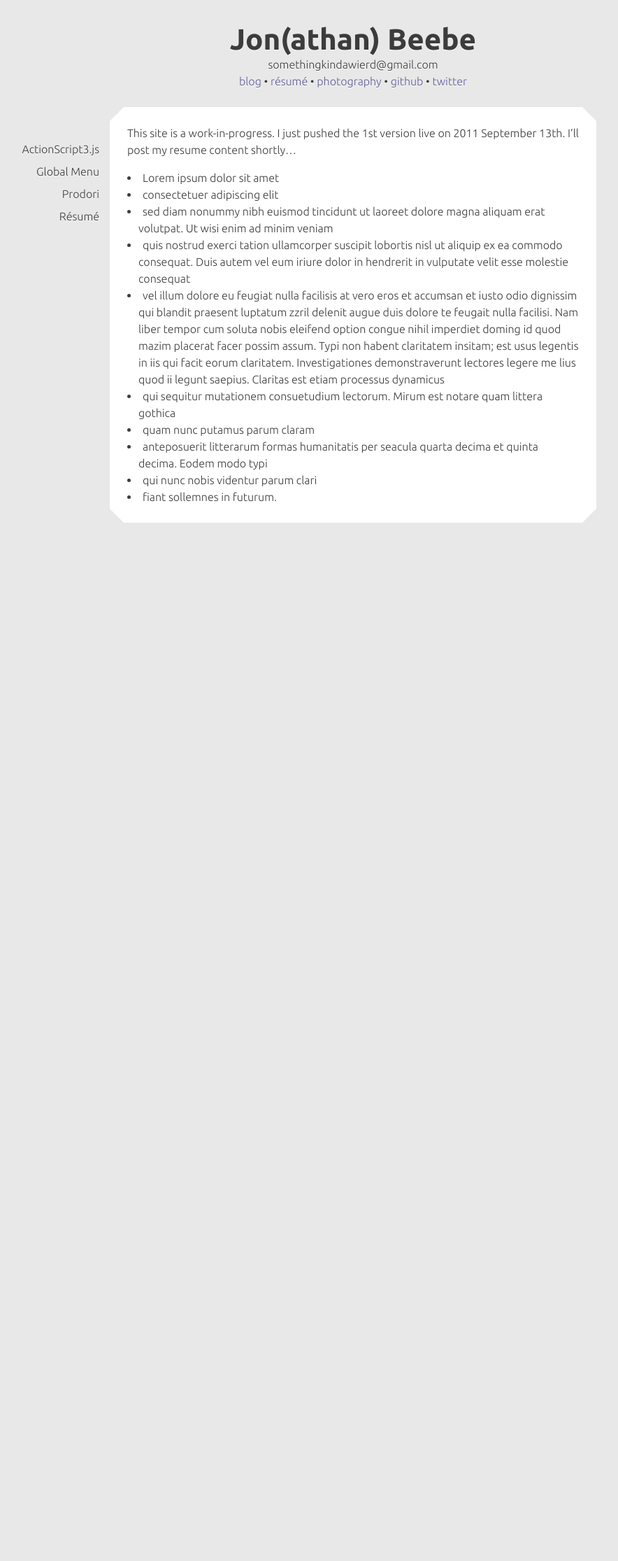
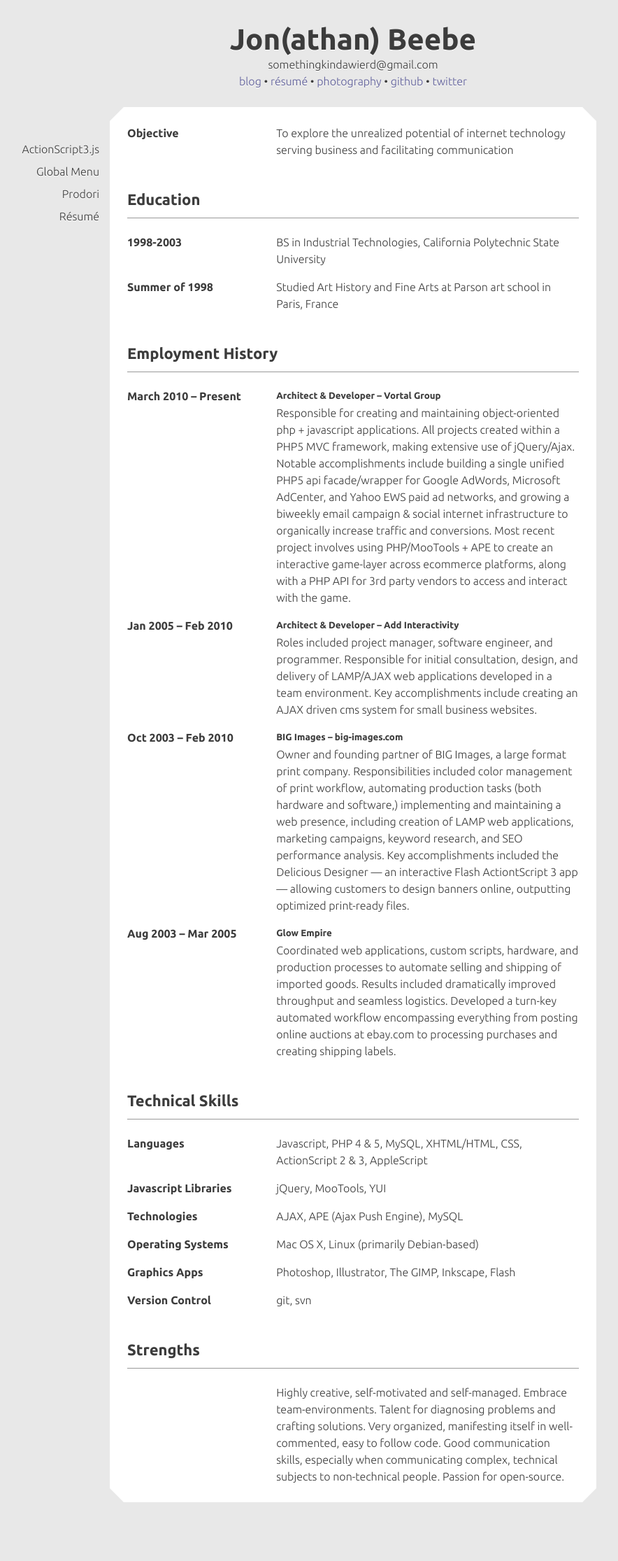
Before and after one commit to jonathan-beebe/somethingkindawierd.github.com, a Jekyll site: the page built from jon-beebe-resume.markdown, in a window 1280 px wide. Shown: the whole page at 70% size, without its empty margins (235-1119 px from the left). Built offline with Jekyll 4.4.1, drawn with Linux system fonts in a browser that asks for light colours; before the commit the page ends 900 px from its top, so only the background shows below that.

Commit message:
Added resume + finessed styles. Began coding styles in less.css

```diff
--- a/_posts/projects/_posts/2011-01-01-test.markdown
+++ b/_posts/projects/_posts/2011-01-01-test.markdown
@@ -54,6 +54,7 @@ Aenean sem lectus, dapibus et gravida ut, interdum ut nunc. Nunc ornare sollicit
 <div class="img half right">
 <img src="/images/half_04.jpg" />
 </div>
+<div class="clear-both"></div>
 
 *	List
 *	Items in List
--- a/css/styles.css
+++ b/css/styles.css
@@ -2,142 +2,205 @@
 	http://lessframework.com
 	by Joni Korpi
 	License: http://opensource.org/licenses/mit-license.php	*/
-
-
 /*	Resets
 	------	*/
-
-html, body, div, span, object, iframe, h1, h2, h3, h4, h5, h6,
-p, blockquote, pre, a, abbr, address, cite, code, del, dfn, em,
-img, ins, kbd, q, samp, small, strong, sub, sup, var, b, i, hr,
-dl, dt, dd, ol, ul, li, fieldset, form, label, legend,
-table, caption, tbody, tfoot, thead, tr, th, td,
-article, aside, canvas, details, figure, figcaption, hgroup,
-menu, footer, header, nav, section, summary, time, mark, audio, video {
+html,
+body,
+div,
+span,
+object,
+iframe,
+h1,
+h2,
+h3,
+h4,
+h5,
+h6,
+p,
+blockquote,
+pre,
+a,
+abbr,
+address,
+cite,
+code,
+del,
+dfn,
+em,
+img,
+ins,
+kbd,
+q,
+samp,
+small,
+strong,
+sub,
+sup,
+var,
+b,
+i,
+hr,
+dl,
+dt,
+dd,
+ol,
+ul,
+li,
+fieldset,
+form,
+label,
+legend,
+table,
+caption,
+tbody,
+tfoot,
+thead,
+tr,
+th,
+td,
+article,
+aside,
+canvas,
+details,
+figure,
+figcaption,
+hgroup,
+menu,
+footer,
+header,
+nav,
+section,
+summary,
+time,
+mark,
+audio,
+video {
   margin: 0;
   padding: 0;
   border: 0;
 }
-
-article, aside, canvas, figure, figure img, figcaption, hgroup,
-footer, header, nav, section, audio, video {
+article,
+aside,
+canvas,
+figure,
+figure img,
+figcaption,
+hgroup,
+footer,
+header,
+nav,
+section,
+audio,
+video {
   display: block;
 }
-
-a img {border: 0;}
-
-a, a:active, a:hover { text-decoration: none; }
-
-
-
+a img {
+  border: 0;
+}
+a, a:active, a:hover {
+  text-decoration: none;
+}
 /*	Typography presets
 	------------------	*/
-
 .gigantic {
   font-size: 68px;
   line-height: 72px;
   letter-spacing: -1px;
 }
-
 .huge, h1 {
   font-size: 42px;
   line-height: 48px;
 }
-
 .large, h2 {
   font-size: 26px;
   line-height: 36px;
 }
-
 .bigger, h3 {
   font-size: 22px;
   line-height: 30px;
 }
-
 p, ul, ol {
   margin: 1em 0;
 }
-
-li p { margin: 0; }
-
+li p {
+  margin: 0;
+}
 ul, ol {
   list-style-position: inside;
 }
-
 ul ul {
   margin: 0 0 0 1em;
 }
-
 ol ol {
   margin: 0 0 0 1em;
 }
-
 ul li, ol li {
   margin-left: 1em;
   text-indent: -1em;
 }
-
-
 body {
   font: 16px/24px Helvetica, sans-serif;
   font-family: 'Ubuntu', sans-serif;
   text-shadow: 0 1px 0 white;
 }
-
 .small, small {
   font-size: 13px;
   line-height: 18px;
 }
-
 .active {
   font-weight: bold;
 }
-
 code {
   white-space: pre;
 }
-
 /* Selection colours (easy to forget) */
-
-::selection			{background: rgb(255,255,158);}
-::-moz-selection	{background: rgb(255,255,158);}
-img::selection		{background: transparent;}
-img::-moz-selection	{background: transparent;}
-body {-webkit-tap-highlight-color: rgb(255,255,158);}
-
-
+::selection {
+  background: #ffff9e;
+}
+::-moz-selection {
+  background: #ffff9e;
+}
+img::selection {
+  background: transparent;
+}
+img::-moz-selection {
+  background: transparent;
+}
+body {
+  -webkit-tap-highlight-color: #ffff9e;
+}
 /* Other global styles */
-
 .arrow-up {
-	width: 0; height: 0;
+  width: 0;
+  height: 0;
   border-left: 10px solid transparent;
   border-right: 10px solid transparent;
   border-bottom: 10px solid white;
 }
-
 .arrow-down {
-	width: 0; height: 0;
+  width: 0;
+  height: 0;
   border-left: 10px solid transparent;
   border-right: 10px solid transparent;
   border-top: 10px solid white;
 }
-
 .arrow-right {
-	width: 0; height: 0;
+  width: 0;
+  height: 0;
   border-top: 10px solid transparent;
   border-bottom: 10px solid transparent;
   border-left: 10px solid white;
 }
-
 .arrow-left {
-	width: 0;	height: 0;
+  width: 0;
+  height: 0;
   border-top: 10px solid transparent;
   border-bottom: 10px solid transparent;
-	border-right:10px solid white;
+  border-right: 10px solid white;
 }
-
-.clear-both { clear: both; }
-
+.clear-both {
+  clear: both;
+}
 /*		Default Layout: 992px.
 		Gutters: 24px.
 		Outer margins: 48px.
@@ -145,48 +208,37 @@ body {-webkit-tap-highlight-color: rgb(255,255,158);}
 -------------------------------------------------------------------------------
 cols		1			2			 3			4			 5			6			 7			8			 9			10
 px			68		160		 252		344		 436		528		 620		712		 804		896		 */
-
 body {
   width: 896px;
   padding: 32px 48px 84px;
-	background: rgb(232,232,232);
-	color: rgb(60,60,60);
-	-webkit-text-size-adjust: 100%; /* Stops Mobile Safari from auto-adjusting font-sizes */
+  background: #e8e8e8;
+  color: #3c3c3c;
+  -webkit-text-size-adjust: 100%;
+  /* Stops Mobile Safari from auto-adjusting font-sizes */
+
   margin: 0 auto;
 }
-a, a:active { color: rgb(90,90,150); }
-a:hover { color: rgb(120,120,200); }
-h1 a, h1 a:active, h1 a:hover { color: rgb(60,60,60); }
-
+a, a:active {
+  color: #5a5a96;
+}
+a:hover {
+  color: #7878c8;
+}
+h1 a, h1 a:active, h1 a:hover {
+  color: #3c3c3c;
+}
 #me {
   text-align: center;
   margin-bottom: 25px;
   width: 696px;
   margin-left: 200px;
 }
-
-#main {
-
-}
-
 #right {
   float: right;
   width: 696px;
+  min-height: 400px;
   background: white;
   position: relative;
-}
-#right .content {
-	margin: 25px;
-}
-#right .corner {
-	border-color:  white;
-	border-style: solid;
-	border-width: 10px;
-	width: 0;
-	height: 0;
-	position: absolute;
-}
-
   /* Corners are positioned like this:
 
 			1
@@ -197,23 +249,40 @@ h1 a, h1 a:active, h1 a:hover { color: rgb(60,60,60); }
 
 	*/
 
+  /* </ .summary > */
+
+}
+#right .content {
+  margin: 25px;
+}
+#right .corner {
+  border-color: white;
+  border-style: solid;
+  border-width: 10px;
+  width: 0;
+  height: 0;
+  position: absolute;
+}
 #right .corner.top-left {
-	border-color: rgb(232,232,232) white white rgb(232,232,232);
-	top: 0; left: 0;
+  border-color: #e8e8e8 white white #e8e8e8;
+  top: 0;
+  left: 0;
 }
 #right .corner.top-right {
-	border-color: rgb(232,232,232) rgb(232,232,232) white white ;
-	top: 0; right: 0;
+  border-color: #e8e8e8 #e8e8e8 white white;
+  top: 0;
+  right: 0;
 }
 #right .corner.bottom-right {
-	border-color: white rgb(232,232,232) rgb(232,232,232) white;
-	bottom: 0; right: 0;
+  border-color: white #e8e8e8 #e8e8e8 white;
+  bottom: 0;
+  right: 0;
 }
 #right .corner.bottom-left {
-	border-color: white white rgb(232,232,232) rgb(232,232,232);
-	bottom: 0; left: 0;
+  border-color: white white #e8e8e8 #e8e8e8;
+  bottom: 0;
+  left: 0;
 }
-
 #right .content code {
   overflow-y: auto;
   display: block;
@@ -221,14 +290,47 @@ h1 a, h1 a:active, h1 a:hover { color: rgb(60,60,60); }
   font-size: 12px;
   line-height: 1.5em;
 }
-#right .content li > code,
-#right .content p > code { display: inline; }
-
+#right .content li > code, #right .content p > code {
+  display: inline;
+}
 #right .content .img {
   border: 1px solid #ccc;
   background: #fafafa;
   padding: 10px;
 }
+#right li p {
+  display: inline;
+}
+#right .summary {
+  padding: 0;
+  margin: 0;
+  margin-bottom: 25px;
+}
+#right .summary ul {
+  list-style: none;
+  margin-left: 0;
+  padding-left: 1em;
+  padding-right: 1em;
+  position: relative;
+  margin-top: 3.5em;
+  margin-bottom: 3.5em;
+}
+#right .summary li {
+  height: 2em;
+}
+#right .summary li.heading {
+  margin-bottom: 1em;
+  font-size: 1.3em;
+  height: 1em;
+}
+#right .summary li p {
+  padding: 0;
+  margin: 0;
+  display: block;
+  font-size: 12px;
+  line-height: 1em;
+}
+/* </ #right > */
 .img {
   margin: 5px 0;
   float: left;
@@ -239,17 +341,19 @@ h1 a, h1 a:active, h1 a:hover { color: rgb(60,60,60); }
 .img.full img {
   width: 624px;
 }
-.img.half { margin-right: 10px; }
-.img.half.right { margin-right: 0; }
+.img.half {
+  margin-right: 10px;
+}
+.img.half.right {
+  margin-right: 0;
+}
 .img.half img {
   width: 296px;
 }
-
 #left {
   float: left;
   width: 200px;
 }
-
 #left ul.nav {
   list-style: none;
   margin-left: 0;
@@ -258,19 +362,15 @@ h1 a, h1 a:active, h1 a:hover { color: rgb(60,60,60); }
   position: relative;
   margin-top: 3em;
 }
-
 #left .nav li {
   text-align: right;
   padding: 0 15px 0 0;
   position: relative;
   margin: 0.5em 0;
 }
-#left .nav li a,
-#left .nav li a:active,
-#left .nav li a:hover {
-		color: rgb(60,60,60);
+#left .nav li a, #left .nav li a:active, #left .nav li a:hover {
+  color: #3c3c3c;
 }
-
 #left .nav li.heading {
   font-size: 1.3em;
   font-weight: 700;
@@ -280,48 +380,26 @@ h1 a, h1 a:active, h1 a:hover { color: rgb(60,60,60); }
 #left .nav li.heading a {
   color: #aaa;
 }
-
 #left .nav li .arrow-left {
   position: absolute;
   right: 0;
   top: 3px;
 }
-
-#right .summary {
-	padding: 0;
-	margin: 0;
-	margin-bottom: 25px;
+/* </ #left > */
+.resume h3 {
+  width: 100%;
+  border-bottom: 1px solid #999;
+  padding: 0 0 0.5em 0;
+  margin: 2em 0 1em 0;
 }
-
-#right .summary ul {
-	list-style: none;
-	margin-left: 0;
-	padding-left: 1em;
-	padding-right: 1em;
-	position: relative;
-	margin-top: 3.5em;
-	margin-bottom: 3.5em;
+.resume h4 {
+  width: 33%;
+  float: left;
 }
-
-#right .summary li {
-	height: 2em;
+.resume p {
+  margin: 0 0 1em 33%;
 }
-
-#right .summary li.heading {
-	margin-bottom: 1em;
-	font-size: 1.3em;
-	height: 1em;
-}
-
-#right .summary li p {
-	padding: 0;
-	margin: 0;
-	font-size: 12px;
-	line-height: 1em;
-}
-
-
-
+/* </ .resume > */
 /*		Tablet Layout: 768px.
 		Gutters: 24px.
 		Outer margins: 28px.
@@ -329,17 +407,12 @@ h1 a, h1 a:active, h1 a:hover { color: rgb(60,60,60); }
 -----------------------------------------------------------------
 cols		1			2			 3			4			 5			6			 7			8
 px			68		160		 252		344		 436		528		 620		712		 */
-
 @media only screen and (min-width: 768px) and (max-width: 991px) {
-
   body {
     width: 712px;
     padding: 48px 28px 60px;
   }
 }
-
-
-
 /*		Mobile Layout: 320px.
 		Gutters: 24px.
 		Outer margins: 34px.
@@ -347,18 +420,12 @@ px			68		160		 252		344		 436		528		 620		712		 */
 ---------------------------------------------
 cols		1			2			 3
 px			68		160		 252		*/
-
 @media only screen and (max-width: 767px) {
-
   body {
     width: 252px;
     padding: 48px 34px 60px;
   }
-
 }
-
-
-
 /*		Wide Mobile Layout: 480px.
 		Gutters: 24px.
 		Outer margins: 22px.
@@ -366,12 +433,9 @@ px			68		160		 252		*/
 ------------------------------------------------------------
 cols		1			2			 3			4			 5
 px			68		160		 252		344		 436		*/
-
 @media only screen and (min-width: 480px) and (max-width: 767px) {
-
   body {
     width: 436px;
     padding: 36px 22px 48px;
   }
-
 }
--- a/jon-beebe-resume.markdown
+++ b/jon-beebe-resume.markdown
@@ -1,16 +1,72 @@
 ---
-layout: default
+layout: resume
 title: Jon Beebe's Résumé
 ---
-This site is a work-in-progress. I just pushed the 1st version live on 2011 September 13th. I'll post my resume content shortly&hellip;
+#### Objective
 
-*	Lorem ipsum dolor sit amet
-*	consectetuer adipiscing elit
-*	sed diam nonummy nibh euismod tincidunt ut laoreet dolore magna aliquam erat volutpat. Ut wisi enim ad minim veniam
-*	quis nostrud exerci tation ullamcorper suscipit lobortis nisl ut aliquip ex ea commodo consequat. Duis autem vel eum iriure dolor in hendrerit in vulputate velit esse molestie consequat
-*	vel illum dolore eu feugiat nulla facilisis at vero eros et accumsan et iusto odio dignissim qui blandit praesent luptatum zzril delenit augue duis dolore te feugait nulla facilisi. Nam liber tempor cum soluta nobis eleifend option congue nihil imperdiet doming id quod mazim placerat facer possim assum. Typi non habent claritatem insitam; est usus legentis in iis qui facit eorum claritatem. Investigationes demonstraverunt lectores legere me lius quod ii legunt saepius. Claritas est etiam processus dynamicus
-*	qui sequitur mutationem consuetudium lectorum. Mirum est notare quam littera gothica
-*	quam nunc putamus parum claram
-*	anteposuerit litterarum formas humanitatis per seacula quarta decima et quinta decima. Eodem modo typi
-*	qui nunc nobis videntur parum clari
-*	fiant sollemnes in futurum.
+To explore the unrealized potential of internet technology serving business and facilitating communication
+
+### Education
+
+#### 1998-2003
+BS in Industrial Technologies, California Polytechnic State University
+
+#### Summer of 1998
+
+Studied Art History and Fine Arts at Parson art school in Paris, France
+
+### Employment History
+
+#### March 2010 – Present
+
+##### Architect & Developer – Vortal Group
+
+Responsible for creating and maintaining object-oriented php + javascript applications. All projects created within a PHP5 MVC framework, making extensive use of jQuery/Ajax. Notable accomplishments include building a single unified PHP5 api facade/wrapper for Google AdWords, Microsoft AdCenter, and Yahoo EWS paid ad networks, and growing a biweekly email campaign & social internet infrastructure to organically increase traffic and conversions. Most recent project involves using PHP/MooTools + APE to create an interactive game-layer across ecommerce platforms, along with a PHP API for 3rd party vendors to access and interact with the game.
+
+#### Jan 2005 – Feb 2010
+
+##### Architect & Developer – Add Interactivity
+
+Roles included project manager, software engineer, and programmer. Responsible for initial consultation, design, and delivery of LAMP/AJAX web applications developed in a team environment. Key accomplishments include creating an AJAX driven cms system for small business websites.
+
+#### Oct 2003 – Feb 2010
+
+##### BIG Images – big-images.com
+
+Owner and founding partner of BIG Images, a large format print company. Responsibilities included color management of print workflow, automating production tasks (both hardware and software,) implementing and maintaining a web presence, including creation of LAMP web applications, marketing campaigns, keyword research, and SEO performance analysis. Key accomplishments included the Delicious Designer — an interactive Flash ActiontScript 3 app — allowing customers to design banners online, outputting optimized print-ready files.
+
+####Aug 2003 – Mar 2005
+
+##### Glow Empire
+
+Coordinated web applications, custom scripts, hardware, and production processes to automate selling and shipping of imported goods. Results included dramatically improved throughput and seamless logistics. Developed a turn-key automated workflow encompassing everything from posting online auctions at ebay.com to processing purchases and creating shipping labels.
+
+### Technical Skills
+
+#### Languages
+
+Javascript, PHP 4 & 5, MySQL, XHTML/HTML, CSS, ActionScript 2 & 3, AppleScript
+
+#### Javascript Libraries
+
+jQuery, MooTools, YUI
+
+#### Technologies
+
+AJAX, APE (Ajax Push Engine), MySQL
+
+#### Operating Systems
+
+Mac OS X, Linux (primarily Debian-based)
+
+#### Graphics Apps
+
+Photoshop, Illustrator, The GIMP, Inkscape, Flash
+
+#### Version Control
+
+git, svn
+
+### Strengths
+
+Highly creative, self-motivated and self-managed. Embrace team-environments. Talent for diagnosing problems and crafting solutions. Very organized, manifesting itself in well-commented, easy to follow code. Good communication skills, especially when communicating complex, technical subjects to non-technical people. Passion for open-source.
```
Lines whose indentation alone changed are shown as unchanged.
